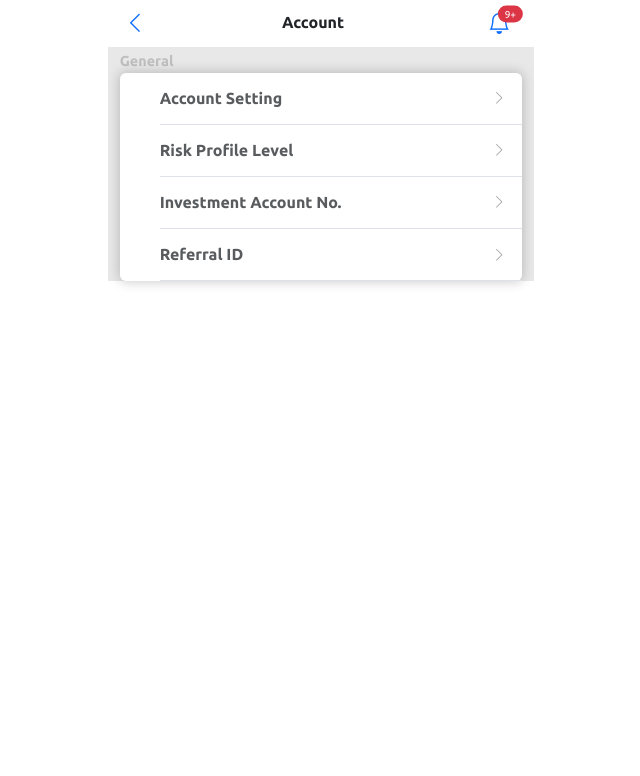
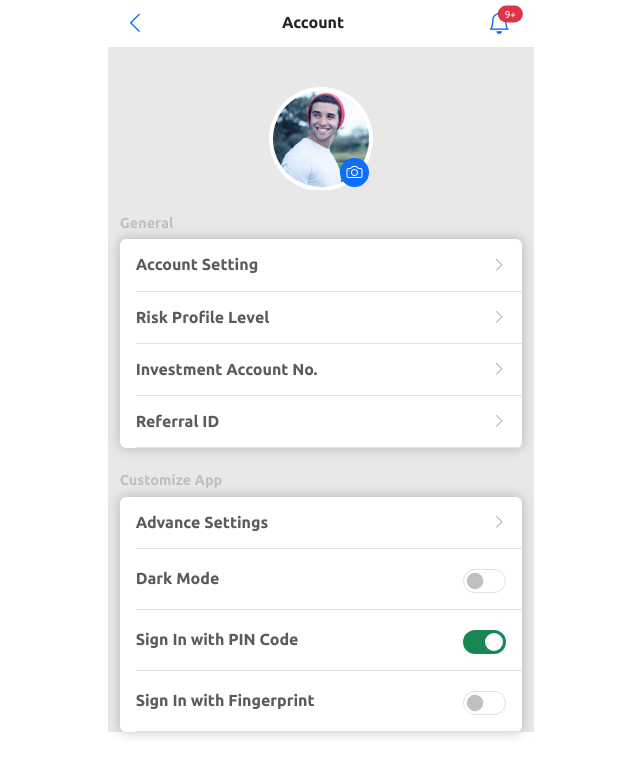
Before and after one commit to ncip48/react-finance-app, a React (Create React App) app: page /account in a window 1280 px wide. Shown: the top 776 px of the page, without its empty margins (319-959 px from the left). Built offline with nearby package versions, Linux system fonts and the light colour scheme.

Commit message:
profile done

```diff
--- a/src/components/avatar/index.js
+++ b/src/components/avatar/index.js
@@ -1,7 +1,16 @@
 import React from "react";
+import Icon from "../icon";
 
-export default function Avatar({ source, alt, size = "1.8rem", onClick }) {
+export default function Avatar({
+  source,
+  alt,
+  size = "1.8rem",
+  onClick,
+  border,
+  edit,
+}) {
   return (
+    <div className={`${border ? "p-1" : "p-0"} bg-white rounded-circle`}>
       <img
         src={source}
         alt={alt ?? "Avatar"}
@@ -9,5 +18,14 @@ export default function Avatar({ source, alt, size = "1.8rem", onClick }) {
         style={{ width: size, height: size, cursor: onClick ? "pointer" : "" }}
         onClick={onClick}
       />
+      {edit && (
+        <div
+          className="rounded-circle bg-primary text-white d-flex justify-content-center align-items-center ms-auto position-relative"
+          style={{ width: "1.8rem", height: "1.8rem", marginTop: -29 }}
+        >
+          <Icon name="camera" size="1rem" theme="white" />
+        </div>
+      )}
+    </div>
   );
 }
--- a/src/components/profileItem/index.js
+++ b/src/components/profileItem/index.js
@@ -1,21 +1,41 @@
 import React from "react";
 import Icon from "../icon";
 
-export default function ProfileItem({ type, title, onClick }) {
+export default function ProfileItem({
+  type,
+  title,
+  onClick,
+  checkedSwitch,
+  isChecked,
+}) {
+  const [checked, setChecked] = React.useState(isChecked);
+  const changeChecked = () => {
+    setChecked(!checked);
+    checkedSwitch(checked);
+  };
   return (
     <div
       className="d-flex align-items-center pt-3 ps-2 cursor-pointer"
       onClick={onClick}
     >
-      <div className={`p-1`}></div>
-      <div className="ms-4 pb-3 d-flex border-bottom w-100 align-items-center">
+      <div className="ms-2 pb-3 d-flex border-bottom w-100 align-items-center">
         <div>
           <h6 className="m-0 fw-bold text-muted">{title}</h6>
         </div>
         <div className="ms-auto pe-3">
-          <div className="d-flex align-items-center justify-content-center">
+          {type === 0 ? (
             <Icon name="chevron-right" theme="darkgray" size=".9rem" />
-          </div>
+          ) : (
+            <div className="form-check form-switch">
+              <input
+                type="checkbox"
+                className="form-check-input"
+                role="switch"
+                checked={checked}
+                onChange={changeChecked}
+              />
+            </div>
+          )}
         </div>
       </div>
     </div>
--- a/src/constants/itemCustomizes.json
+++ b/src/constants/itemCustomizes.json
@@ -5,14 +5,17 @@
   },
   {
     "name": "Dark Mode",
-    "type": 1
+    "type": 1,
+    "isChecked": false
   },
   {
     "name": "Sign In with PIN Code",
-    "type": 1
+    "type": 1,
+    "isChecked": true
   },
   {
     "name": "Sign In with Fingerprint",
-    "type": 1
+    "type": 1,
+    "isChecked": false
   }
 ]
--- a/src/index.css
+++ b/src/index.css
@@ -108,3 +108,21 @@ input[type="number"]:focus,
   /* Height of the container (number of lines * line height) */
   height: 4.5rem; /* 3 lines * 1.5rem */
 }
+
+.form-switch .form-check-input {
+  height: 24px;
+  width: 43px !important;
+}
+
+.form-switch .form-check-input:focus {
+  border-color: rgba(0, 0, 0, 0.25);
+  outline: 0;
+  box-shadow: 0 0 0 0 rgba(0, 0, 0, 0);
+}
+
+.form-switch .form-check-input:checked {
+  --bs-bg-opacity: 1;
+  background-color: rgba(var(--bs-success-rgb), var(--bs-bg-opacity));
+  border-color: rgba(var(--bs-success-rgb), var(--bs-bg-opacity));
+  border: none;
+}
--- a/src/pages/account/index.js
+++ b/src/pages/account/index.js
@@ -1,10 +1,11 @@
 import React from "react";
 import {
+  Avatar,
   Card,
   Container,
+  Flex,
   Header,
   Icon,
-  NotificationItem,
   ProfileItem,
   Spacer,
 } from "../../components";
@@ -21,6 +22,16 @@ export default function Account() {
       />
       <Spacer height={50} bg="gray" />
       <Container centerX bg="gray">
+        <Spacer height={40} bg="gray" />
+        <Flex>
+          <Avatar
+            source={require("../../assets/pp.jpg")}
+            size="6rem"
+            border
+            edit
+          />
+        </Flex>
+        <Spacer height={20} bg="gray" />
         <span className="text-gray2 fw-bold" style={{ fontSize: ".9rem" }}>
           General
         </span>
@@ -29,10 +40,37 @@ export default function Account() {
           radius
           style={{
             boxShadow: "0px 0px 12px 1px rgba(0,0,0,0.2)",
+            marginTop: 5,
           }}
         >
           {itemGenerals.map((item, index) => {
-            return <ProfileItem title={item.name} type={item.type} />;
+            return (
+              <ProfileItem title={item.name} type={item.type} key={index} />
+            );
+          })}
+        </Card>
+        <Spacer bg="gray" height={20} />
+        <span className="text-gray2 fw-bold" style={{ fontSize: ".9rem" }}>
+          Customize App
+        </span>
+        <Card
+          noPadding
+          radius
+          style={{
+            boxShadow: "0px 0px 12px 1px rgba(0,0,0,0.2)",
+            marginTop: 5,
+          }}
+        >
+          {itemCustomizes.map((item, index) => {
+            return (
+              <ProfileItem
+                title={item.name}
+                type={item.type}
+                key={index}
+                isChecked={item.isChecked}
+                checkedSwitch={(val) => console.log(val)}
+              />
+            );
           })}
         </Card>
       </Container>
```
Lines whose indentation alone changed are shown as unchanged.
